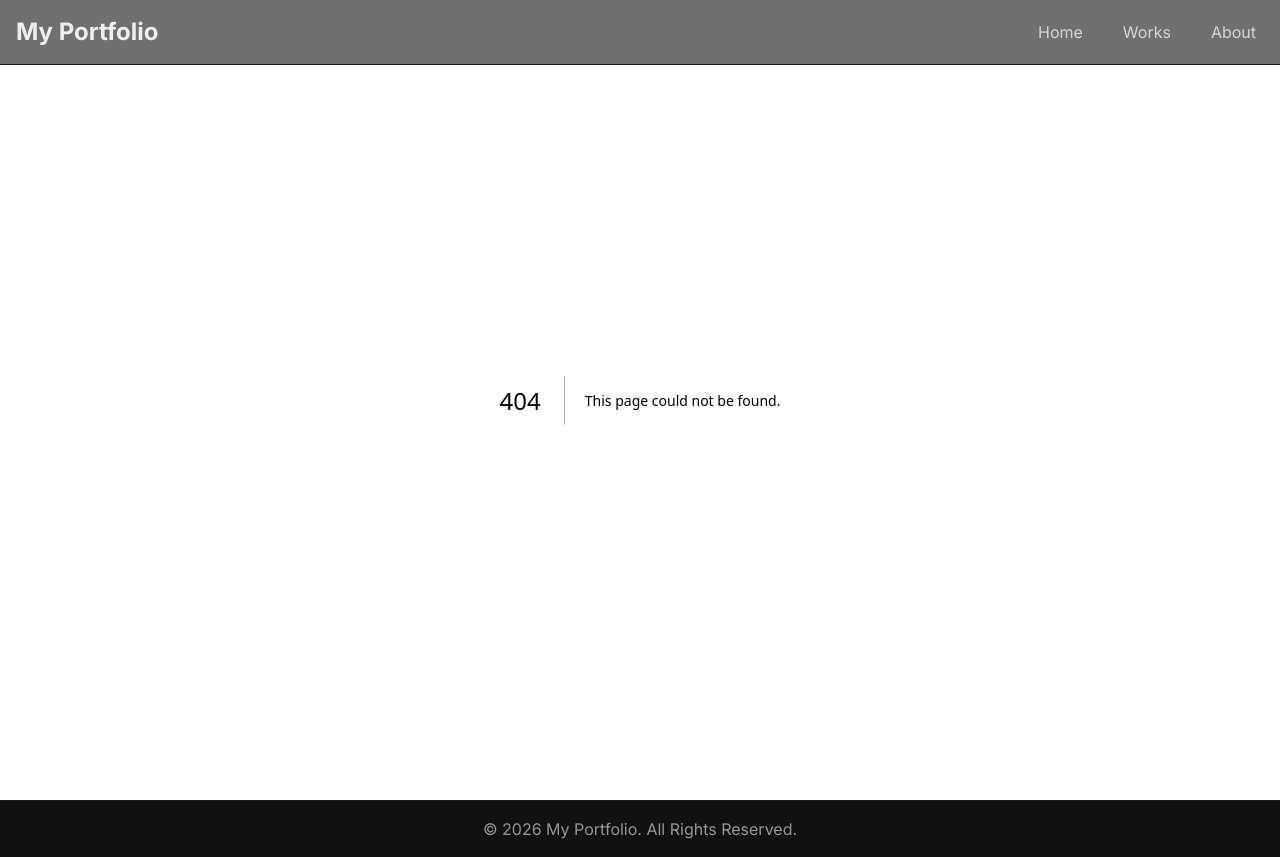
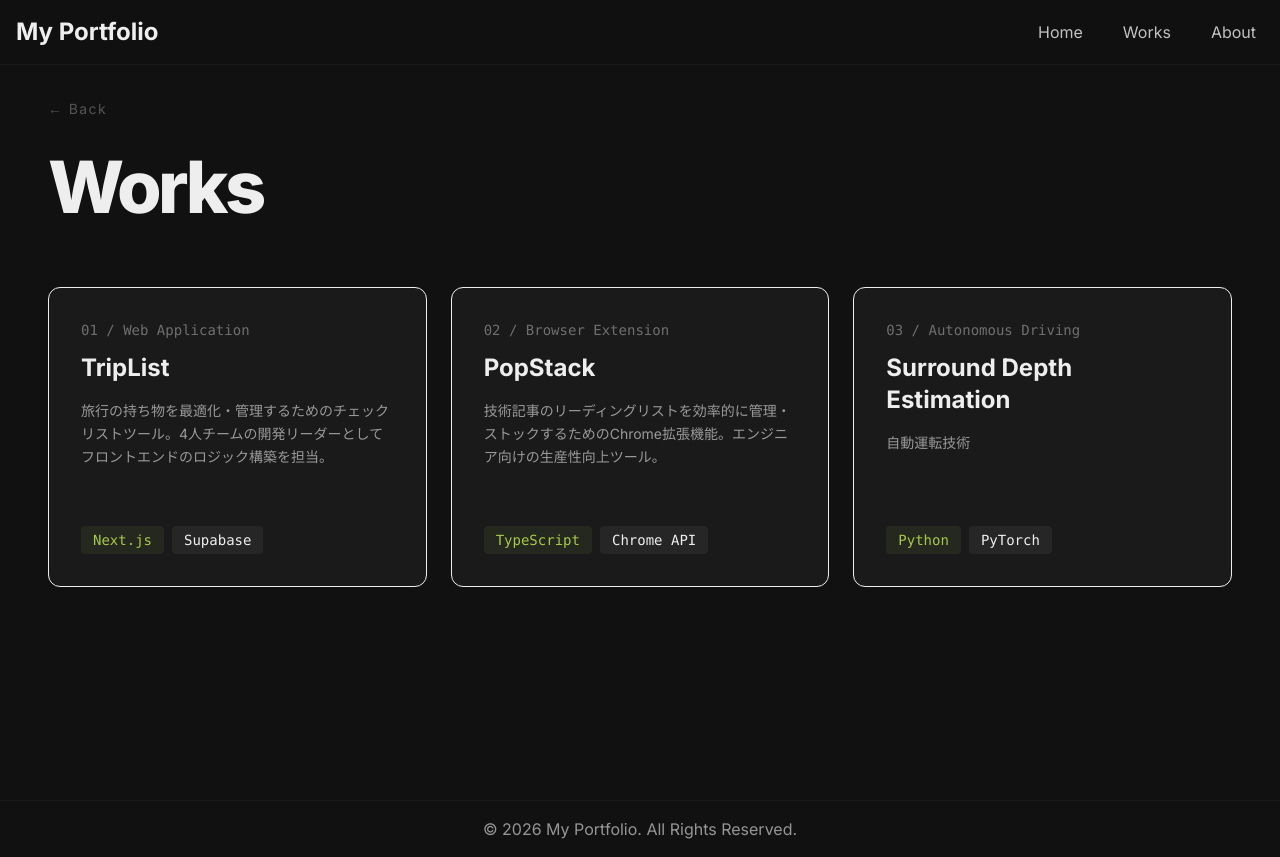
Before and after one commit to tea35/portfolio, a Next.js app: page /works in a window 1280 px wide. Before the commit this address had no page. Built offline with nearby package versions, Linux system fonts and the light colour scheme.

Commit message:
feat: add /works page with card grid layout
- add src/app/works/page.tsx with full works listing
- add See more link to WorksSection
- add WORKS_PREVIEW_COUNT to works.ts

```diff
--- /dev/null
+++ b/src/app/works/page.tsx
@@ -0,0 +1,82 @@
+"use client";
+
+import Link from "next/link";
+import { motion } from "framer-motion";
+import { fadeUp, fadeLeft, stagger } from "@/lib/motion";
+import { works } from "@/constants/works";
+
+const vp = { once: true, margin: "-80px" } as const;
+
+export default function WorksPage() {
+  return (
+    <div className="w-full min-h-screen bg-background text-foreground pt-24 pb-24">
+      {/* ヘッダー */}
+      <div className="px-12 mb-16">
+        <motion.div variants={fadeLeft} initial="hidden" animate="visible">
+          <Link
+            href="/"
+            className="text-sm text-foreground/30 hover:text-primary transition-colors tracking-widest mb-8 inline-block"
+          >
+            ← Back
+          </Link>
+        </motion.div>
+        <motion.h1
+          className="text-5xl md:text-7xl font-extrabold tracking-tighter leading-none"
+          variants={fadeUp}
+          initial="hidden"
+          animate="visible"
+          transition={{ delay: 0.1 }}
+        >
+          Works
+        </motion.h1>
+      </div>
+
+      {/* カード一覧 */}
+      <motion.div
+        className="px-12 grid grid-cols-1 md:grid-cols-2 xl:grid-cols-3 gap-6"
+        variants={stagger}
+        initial="hidden"
+        animate="visible"
+      >
+        {works.map((work, i) => (
+          <motion.div
+            key={i}
+            variants={fadeUp}
+            className="bg-card border border-card-border rounded-xl p-8 flex flex-col justify-between h-[300px] hover:border-primary/50 transition-colors duration-300"
+          >
+            <div>
+              <span className="text-sm font-mono text-foreground/40 block mb-3">
+                {work.num} / {work.category}
+              </span>
+              <h2 className="text-2xl font-bold mb-4">{work.title}</h2>
+              <p className="text-foreground/60 leading-relaxed text-sm">
+                {work.description}
+              </p>
+            </div>
+            <div className="flex gap-2 flex-wrap mt-4">
+              {work.tags.map((tag, tagIndex) => (
+                <span
+                  key={tag}
+                  className="px-3 py-1 rounded text-sm font-mono"
+                  style={
+                    tagIndex === 0
+                      ? {
+                          color: "var(--color-primary)",
+                          background: "rgba(168,200,74,0.08)",
+                        }
+                      : {
+                          color: "inherit",
+                          background: "rgba(255,255,255,0.05)",
+                        }
+                  }
+                >
+                  {tag}
+                </span>
+              ))}
+            </div>
+          </motion.div>
+        ))}
+      </motion.div>
+    </div>
+  );
+}
--- a/src/components/sections/Works.tsx
+++ b/src/components/sections/Works.tsx
@@ -2,8 +2,9 @@
 
 import { useEffect, useRef, useState } from "react";
 import { motion } from "framer-motion";
-import { ease, fadeLeft, stagger } from "@/lib/motion";
+import { ease, fadeLeft, fadeUp, stagger } from "@/lib/motion";
 import { works } from "@/constants/works";
+import Link from "next/link";
 
 const vp = { once: true, margin: "-80px" } as const;
 
@@ -129,6 +130,20 @@ export default function WorksSection() {
           ))}
         </motion.div>
       </div>
+      <motion.div
+        className="px-12 mt-6"
+        variants={fadeUp}
+        initial="hidden"
+        whileInView="visible"
+        viewport={vp}
+      >
+        <Link
+          href="/works"
+          className="text-sm text-foreground/30 hover:text-primary transition-colors tracking-widest"
+        >
+          See more →
+        </Link>
+      </motion.div>
     </section>
   );
 }
--- a/src/constants/works.ts
+++ b/src/constants/works.ts
@@ -31,3 +31,5 @@ export const works: Work[] = [
     tags: ["Python", "PyTorch"],
   },
 ];
+
+export const WORKS_PREVIEW_COUNT = 3;
```
